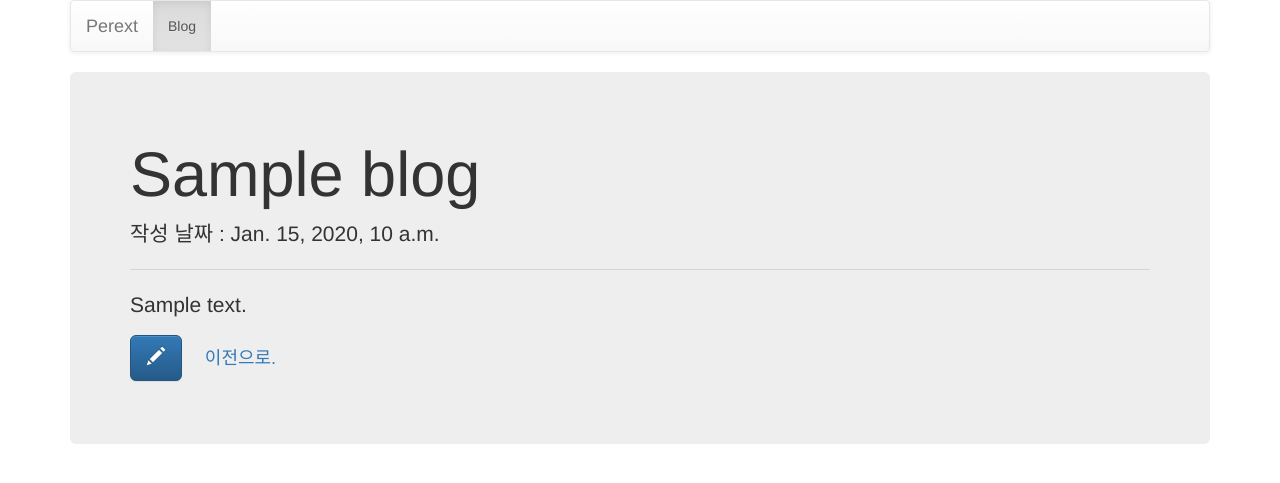
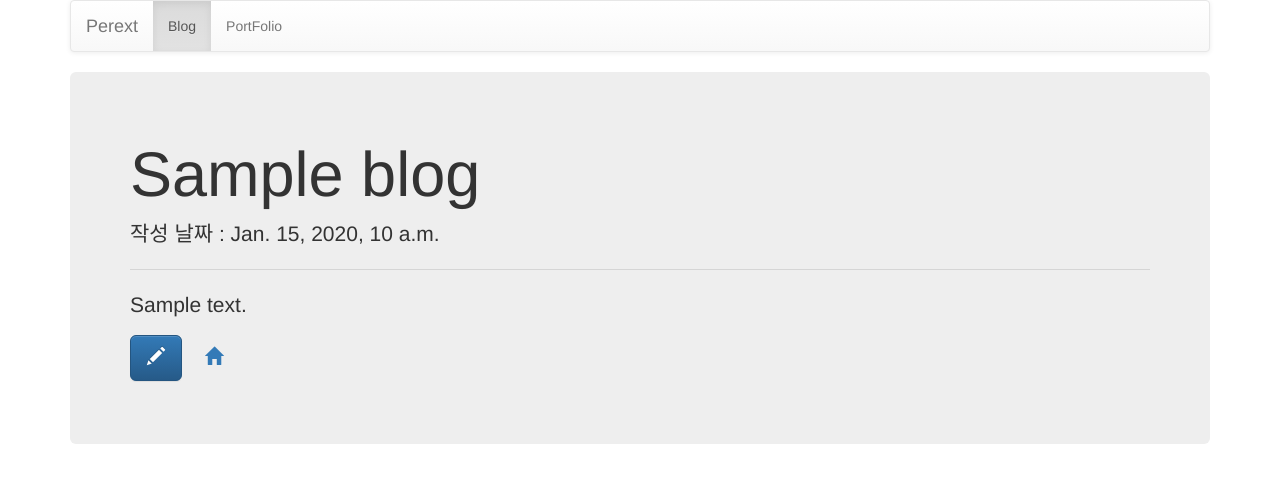
Before and after one commit to azure5528/BlogProject, a Django app: template blog/templates/detail.html in a window 1280 px wide. Shown: the top 483 px of the page. Run offline with Django 3.2, Linux system fonts and the light colour scheme; the template is opened without the code that fills it: most values are stand-ins (such as "Sample title", 1, 10 or a date in 2020); data that the repository does not hold is empty; some libraries are stand-ins or nearby versions.

Commit message:
ENH: Finish

```diff
--- a/blog/templates/blog/layout.html
+++ b/blog/templates/blog/layout.html
@@ -28,7 +28,8 @@
 
             <div class="collapse navbar-collapse" id="navbar-collapse">
                 <ul class="nav navbar-nav">
-                    <li class="active"><a href="#">Blog <span class="sr-only">(current)</span></a></li>
+                    <li class="active"><a href="{% url 'home' %} ">Blog <span class="sr-only">(current)</span></a></li>
+                    <li><a href="#">PortFolio</a></li>
                 </ul>
             </div>
         </div>
--- a/blog/templates/detail.html
+++ b/blog/templates/detail.html
@@ -15,7 +15,9 @@
             <a class="btn btn-primary btn-lg" href="/admin/blog/blog/{{ blog.id }}/change" role="button">
                 <span class="glyphicon glyphicon-pencil" aria-hidden="ture"></span>
             </a>
-            <a class="btn  btn-lg" href="{% url 'home' %}" role="button">이전으로.</a>
+            <a class="btn  btn-lg" href="{% url 'home' %}" role="button">
+                <span class="glyphicon glyphicon-home" aria-hidden="true"></span>
+            </a>
         </p>
     </div>
 {% endblock %}
```
